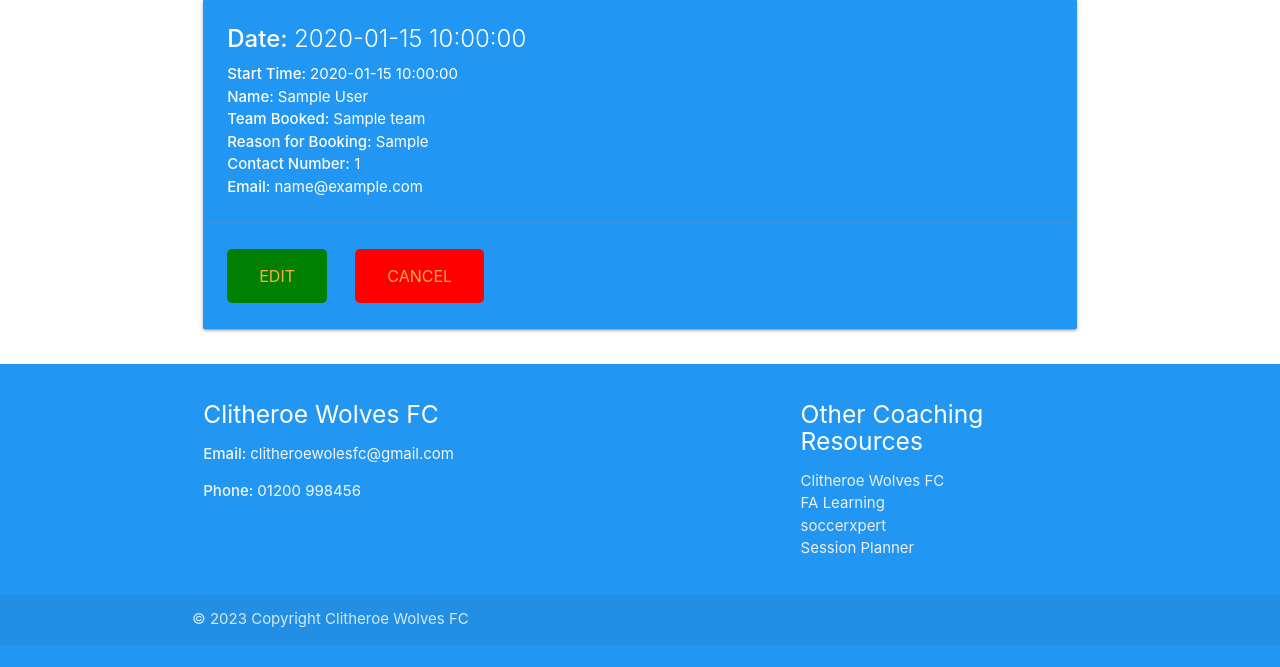
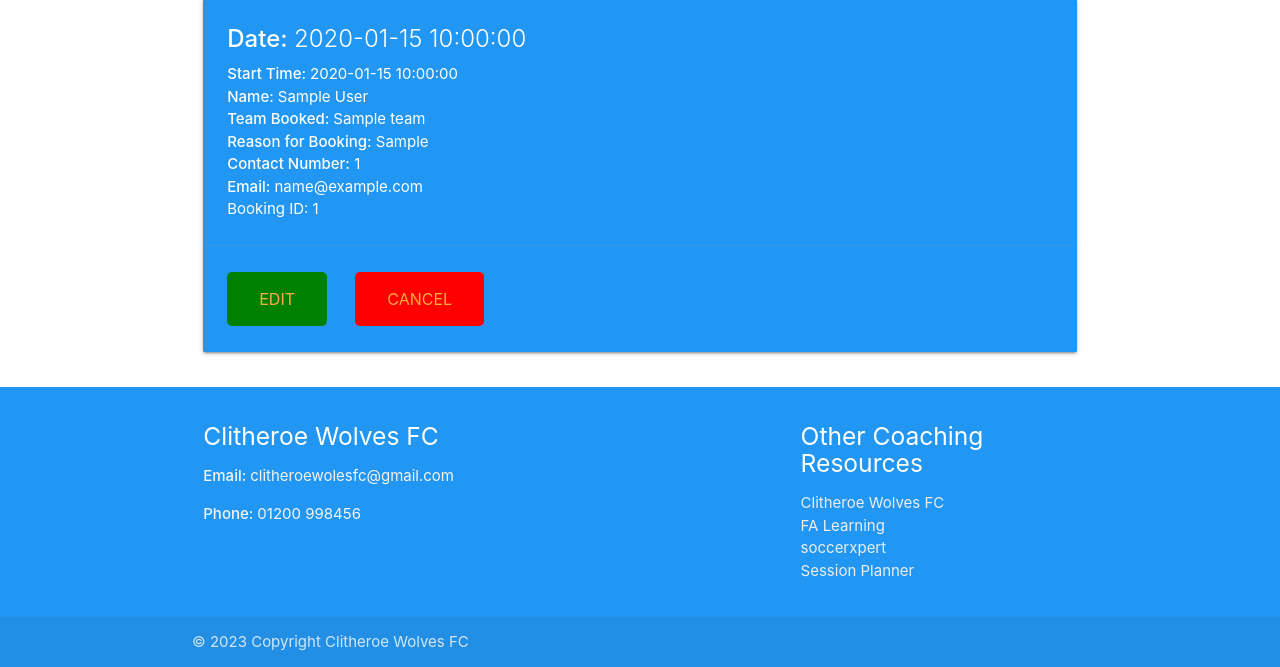
Before and after one commit to Gazerb/coach-mentor, a Flask app: page /show_bookings in a window 1280 px wide. Shown: the part 208-875 px from the top of the page. Before the commit the page ends 853 px from the top, so only its background shows below. Run offline with Flask 2, Linux system fonts and the light colour scheme; the visitor is signed in with stand-in values (Sample User, id 1); a database or web service that is not in the repository returns one stand-in record (values such as "Sample title"); some libraries are stand-ins or nearby versions.

Commit message:
code added for route when user wants to edit their booking

```diff
--- a/app.py
+++ b/app.py
@@ -110,6 +110,7 @@ def show_bookings():
     return render_template("bookings.html", bookings=bookings)
 
 
+
 @app.route("/logout")
 def logout():
     # remove user from session cookie
@@ -139,10 +140,10 @@ def make_a_booking():
     return render_template("make_a_booking.html")
 
 
-@app.route("/edit_booking", methods=["GET", "POST"])
-def edit_booking():
-    edit_booking = mongo.db.bookings.find_one({"_id": ObjectId()})
-    return render_template("edit_booking.html", edit_booking=edit_booking)
+@app.route('/edit_booking/<booking_id>')
+def edit_booking(booking_id):
+    booking_change = mongo.db.bookings.find_one({'_id': booking_id})
+    return render_template("edit_booking.html", booking_id=booking_change)
 
 
 if __name__ == "__main__":
--- a/templates/bookings.html
+++ b/templates/bookings.html
@@ -13,9 +13,10 @@
                   <p><strong>Reason for Booking:</strong> {{ bookings.booking_reason }}</p>
                   <p><strong>Contact Number:</strong> {{ bookings.contact_number }}</p>
                   <p><strong>Email:</strong> {{ bookings.email }}</p>
+                  <p>Booking ID: {{ bookings._id }}</p>
                 </div>
                 <div class="card-action">
-                  <a href="{{ url_for('edit_booking') }}" class="button">Edit</a>
+                  <a href="" class="button">Edit</a>
                   <a href="" class="cancel">Cancel</a>
                 </div>
               </div>
```
Also changed, not shown: templates/edit_booking.html (+8 -8 lines).
